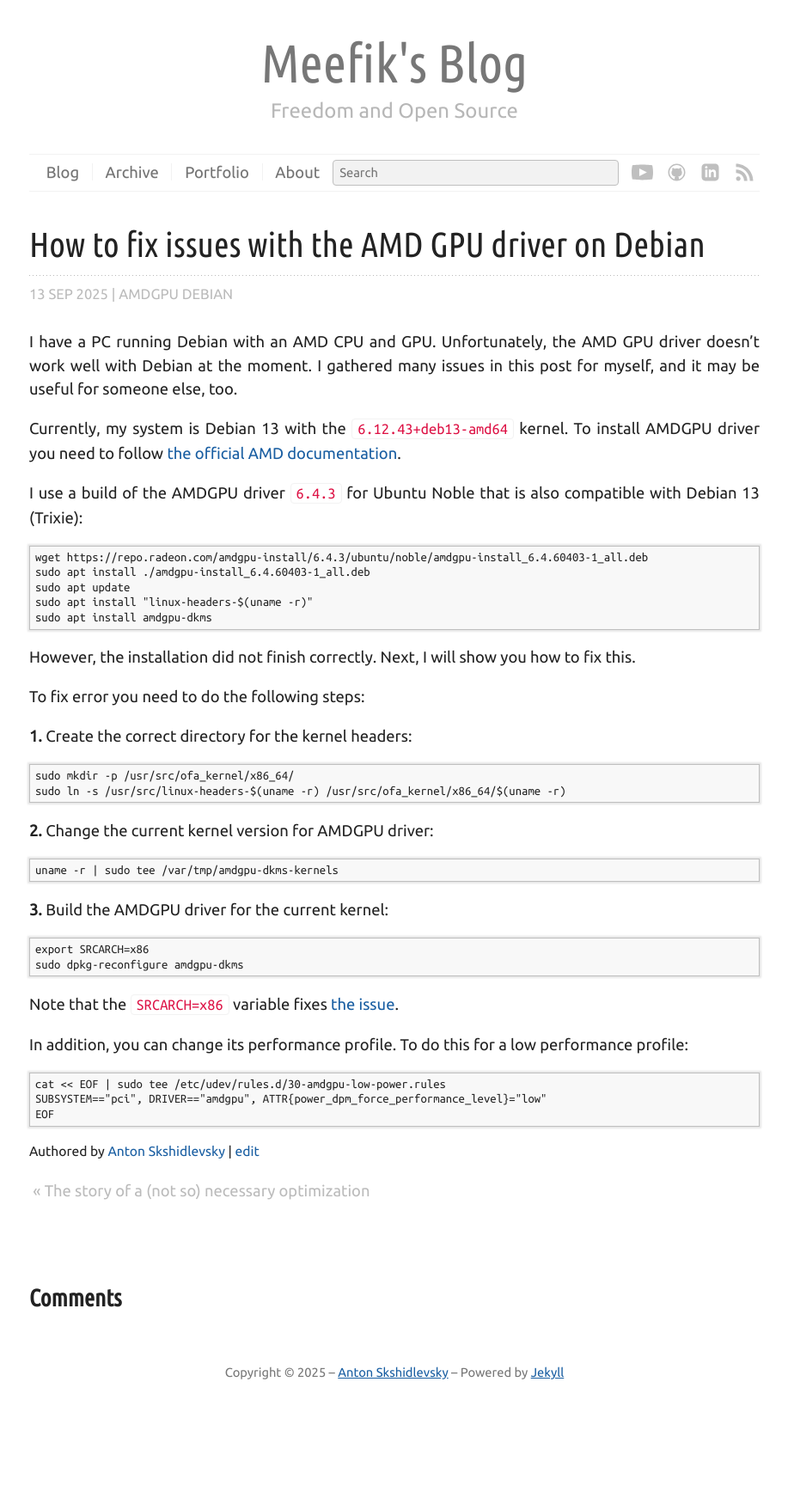
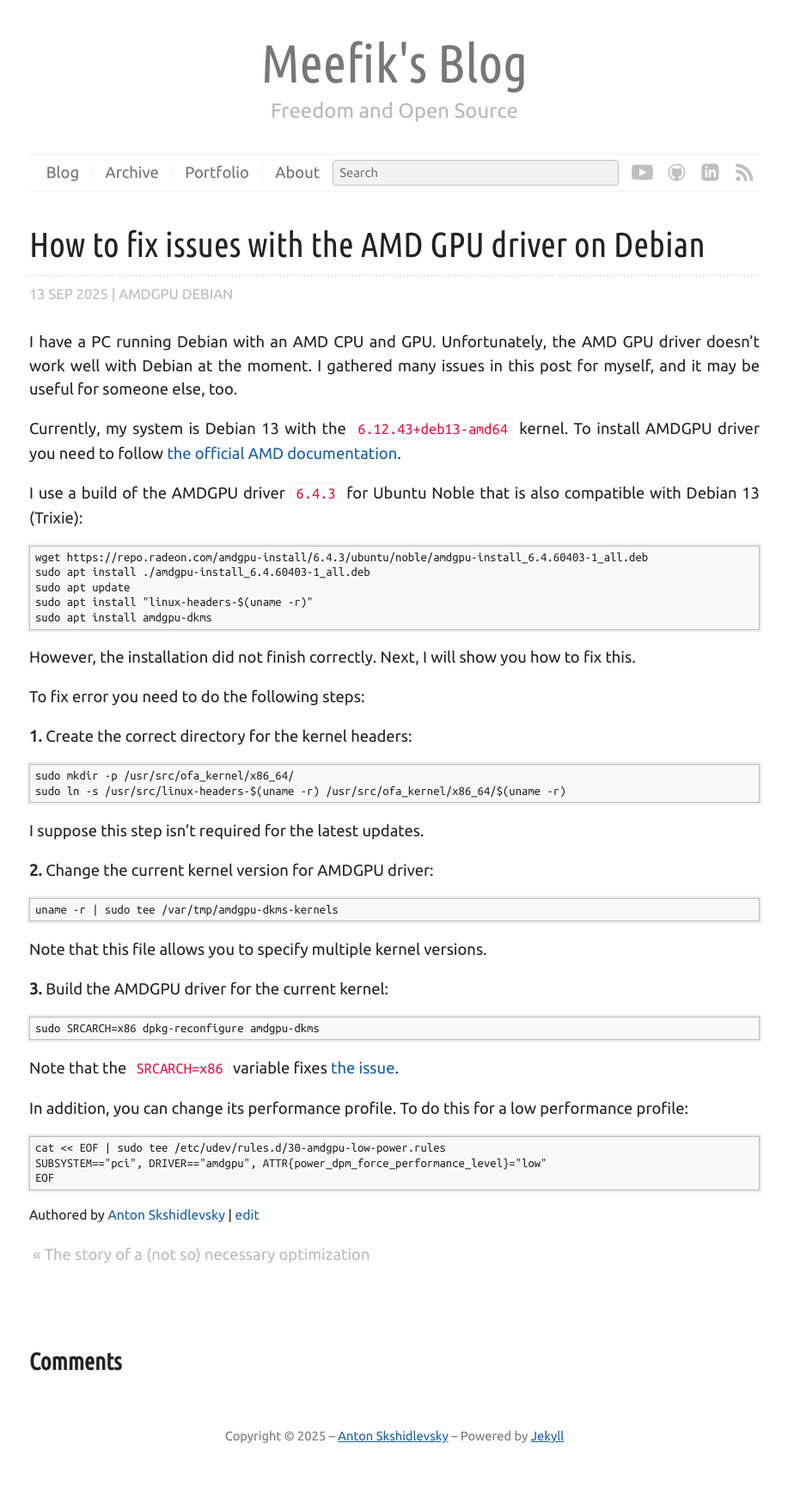
Before and after one commit to meefik/meefik.github.io, a Jekyll site: the page built from _posts/2025-09-13-amdgpu-rocm-issues.md, in a window 1280 px wide. Shown: the whole page at 86% size, without its empty margins (181-1098 px from the left). Built offline with Jekyll 4.4.1, drawn with Linux system fonts in a browser that asks for light colours; comment, search, counter and statistics services are not loaded; before the commit the page ends 1669 px from its top, so only the background shows below that.

Commit message:
Update the amdgpu post

````diff
--- a/_posts/2025-09-13-amdgpu-rocm-issues.md
+++ b/_posts/2025-09-13-amdgpu-rocm-issues.md
@@ -26,20 +26,25 @@
 To fix error you need to do the following steps:
 
 **1.** Create the correct directory for the kernel headers:
+
 ```
 sudo mkdir -p /usr/src/ofa_kernel/x86_64/
 sudo ln -s /usr/src/linux-headers-$(uname -r) /usr/src/ofa_kernel/x86_64/$(uname -r)
 ```
 
+I suppose this step isn't required for the latest updates.
+
 **2.** Change the current kernel version for AMDGPU driver:
+
 ```
 uname -r | sudo tee /var/tmp/amdgpu-dkms-kernels
 ```
 
+Note that this file allows you to specify multiple kernel versions.
+
 **3.** Build the AMDGPU driver for the current kernel:
 ```
-export SRCARCH=x86
-sudo dpkg-reconfigure amdgpu-dkms
+sudo SRCARCH=x86 dpkg-reconfigure amdgpu-dkms
 ```
 
 Note that the `SRCARCH=x86` variable fixes [the issue](https://github.com/ROCm/ROCm/issues/5111).
````
